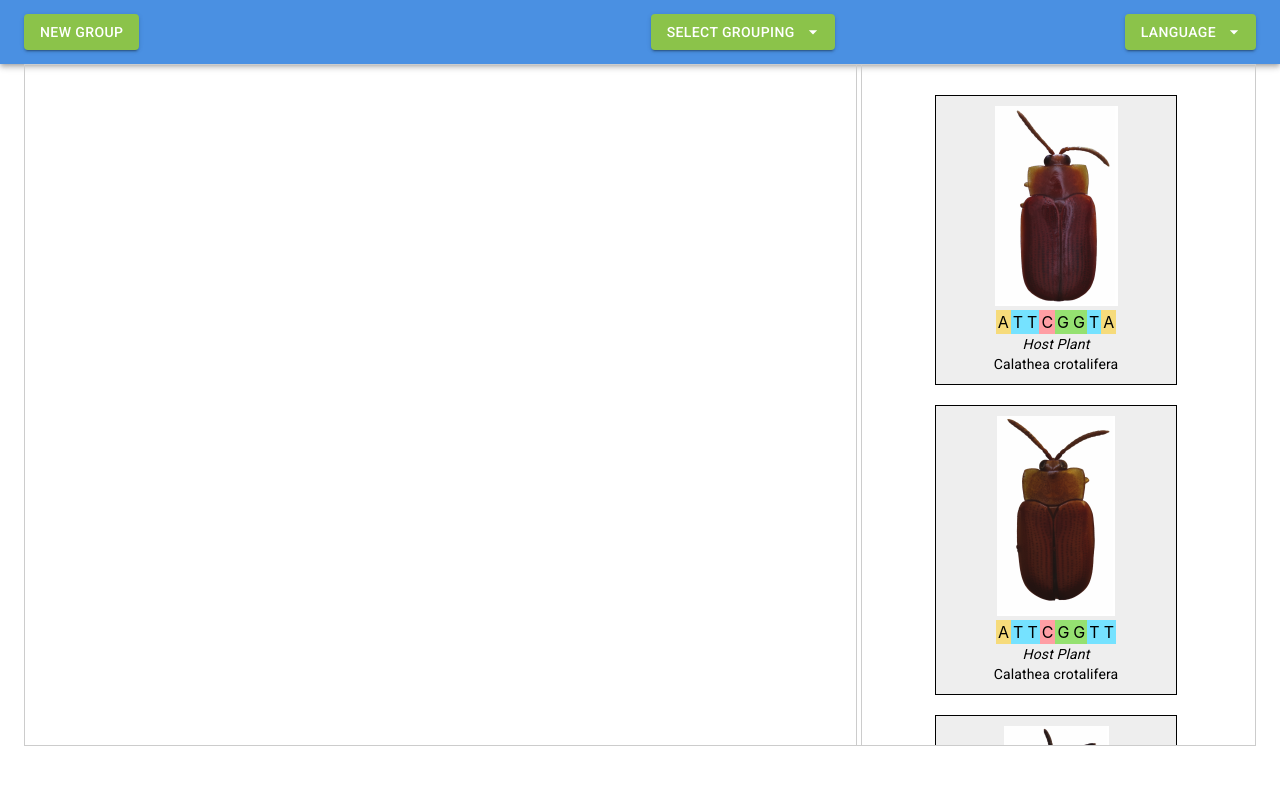
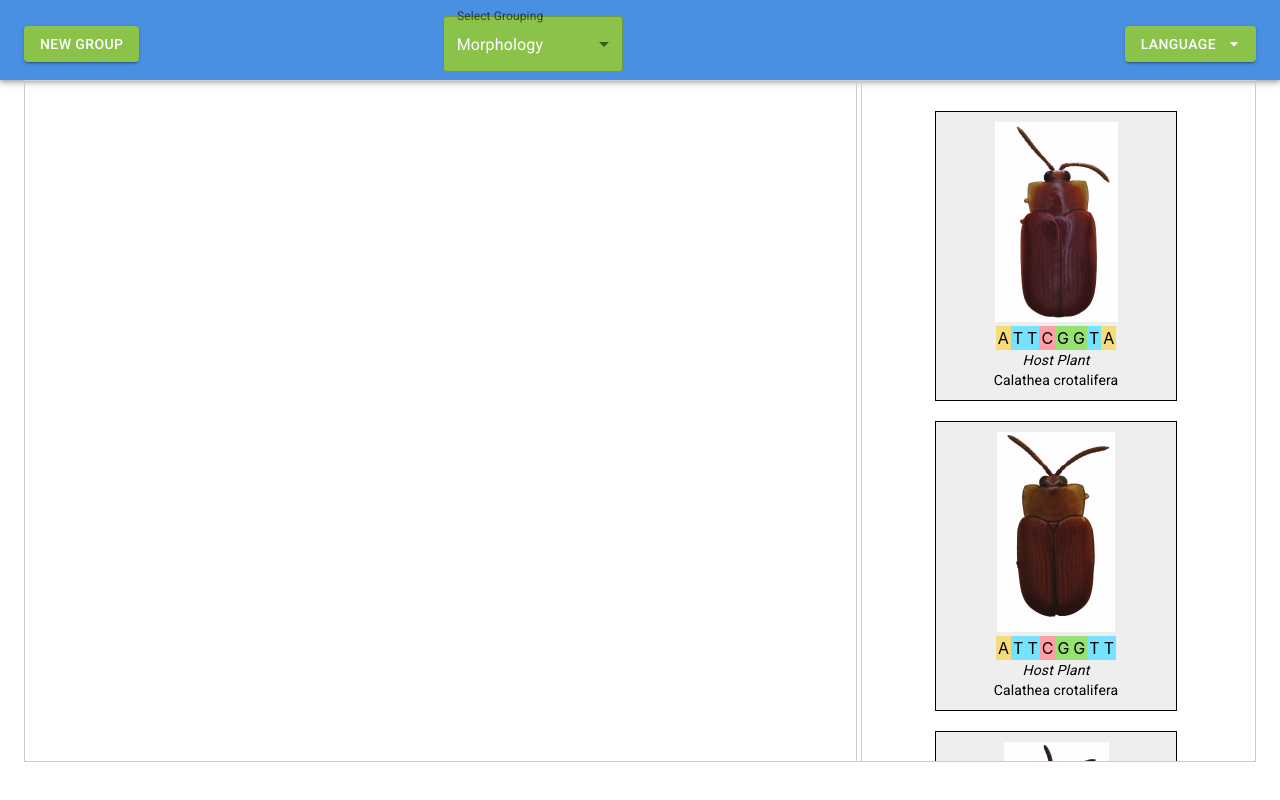
Before and after one commit to ocelots-rcn/EcoSort, a React (Create React App) app: page / in a window 1280 px wide. Built offline with nearby package versions, Linux system fonts and the light colour scheme.

Commit message:
Fixed grouping menu translation and assessment function

```diff
--- a/src/CardHolder.js
+++ b/src/CardHolder.js
@@ -6,7 +6,7 @@ import { ItemTypes } from './ItemTypes';
 import { useDataContext } from './DataProvider';
 
 const CardHolder = () => {
-  const { cards, moveCard, checkGrouping, selectedIndex} = useDataContext();
+  const { cards, moveCard, checkGrouping} = useDataContext();
 
   const [{ isOver }, drop] = useDrop(() => ({
     accept: ItemTypes.CARD,
@@ -49,7 +49,7 @@ const CardHolder = () => {
             backgroundColor: '#8bc34a',
             color: 'white',
           }}
-          onClick={() => checkGrouping(selectedIndex)}
+          onClick={() => checkGrouping()}
         >
           Run Grouping Assessment
         </Button>
--- a/src/DataProvider.js
+++ b/src/DataProvider.js
@@ -45,11 +45,9 @@ const TextContainer = ({ feature_data }) => {
     </Box>
 };
 
-const transformData = (language) => {
+const transformData = () => {
     const cards = dataset.cards || [];
     const groupings = dataset.groupings || {};
-
-    const groupingLabels = Object.keys(groupings).map(key => groupings[key].label[language]);
 
     const transformedCards = cards.reduce((acc, card, index) => {
         acc[index] = {
@@ -89,7 +87,7 @@ const transformData = (language) => {
 
     return {
         cards: transformedCards,
-        groupingLabels,
+        groupings,
     };
 };
 
@@ -98,21 +96,22 @@ const DataContext = createContext();
 
 // Create a provider component
 export const DataProvider = ({ children }) => {
-    const { language } = useContext(LanguageContext);
-
+    const [initialLoad, setInitalLoad] = useState(true)
     const [bins, setBins] = useState([]);
     const [cards, setCards] = useState({});
-    const [groupingLabels, setGroupingLabels] = useState([]);
+    const [groupings, setGroupings] = useState({});
+    const [currentGrouping, setCurrentGrouping] = useState('')
+
     const [open, setOpen] = useState(false);
     const [message, setMessage] = useState('');
-    const [selectedIndex, setSelectedIndex] = useState(null);
 
     useEffect(() => {
         const fetchData = async () => {
             try {
-                const { cards: transformedCards, groupingLabels: labels } = transformData(language);
+                const { cards: transformedCards, groupings } = transformData();
                 setCards(transformedCards);
-                setGroupingLabels(labels);
+                setGroupings(groupings);
+                setCurrentGrouping(Object.keys(groupings)[0] || '')
 
                 const binsFromDataset = dataset.bins || [];
                 setBins(binsFromDataset.map(bin => ({ id: bin, contents: [] })));
@@ -121,31 +120,29 @@ export const DataProvider = ({ children }) => {
             }
         };
 
-        fetchData();
-
-    }, [language]);
+        if(initialLoad === true) {
+            fetchData();
+            setInitalLoad(false);
+        }
+    }, [initialLoad]);
 
     const handleClose = () => {
         setOpen(false);
     };
 
-    const updateSelectedIndex = (index) => {
-        console.log('Setting Selected Index:', index);
-        setSelectedIndex(index);
-    };
-
-    const checkGrouping = (index) => {
+    const checkGrouping = () => {
+        /*
         if (index === null) {
             setMessage('No grouping selected.');
             setOpen(true);
             return;
         }
+        */
 
-        const selectedGrouping = groupingLabels[index];
-        console.log(`Selected Grouping: ${selectedGrouping}`);
+        console.log(`Current Grouping: ${currentGrouping}`);
 
-        const totalCategories = dataset.groupings[selectedGrouping]?.total_categories || bins.length;
-        const assessmentFunction = dataset.groupings[selectedGrouping]?.assessment_function || 'categorical';
+        const totalCategories = dataset.groupings[currentGrouping]?.total_categories || bins.length;
+        const assessmentFunction = dataset.groupings[currentGrouping]?.assessment_function || 'categorical';
 
         console.log(`Total Categories: ${totalCategories}`);
         console.log(`Assessment Function: ${assessmentFunction}`);
@@ -170,11 +167,11 @@ export const DataProvider = ({ children }) => {
             if (cardsInBin.length === 0) continue;
 
             // Debugging: Check the selected grouping value for cards in the bin
-            const firstCardGroupingValue = cardsInBin[0]?.grouping[selectedGrouping];
+            const firstCardGroupingValue = cardsInBin[0]?.grouping[currentGrouping];
             console.log(`First Card Grouping Value in Bin ${bin.id}: ${firstCardGroupingValue}`);
 
             // Check if all cards in this bin have the same grouping value
-            const allMatch = cardsInBin.every(card => card.grouping[selectedGrouping] === firstCardGroupingValue);
+            const allMatch = cardsInBin.every(card => card.grouping[currentGrouping] === firstCardGroupingValue);
             console.log(`All cards match in Bin ${bin.id}: ${allMatch}`);
 
             if (!allMatch) {
@@ -261,7 +258,7 @@ export const DataProvider = ({ children }) => {
       };
 
       return (
-        <DataContext.Provider value={{bins, setBins, cards, setCards, groupingLabels, checkGrouping, moveCard, selectedIndex, updateSelectedIndex, deleteBin}}>
+        <DataContext.Provider value={{bins, setBins, cards, setCards, groupings, currentGrouping, setCurrentGrouping, checkGrouping, moveCard, deleteBin}}>
           {children}
           <Dialog open={open} onClose={handleClose}>
             <DialogTitle>Assessment Result</DialogTitle>
--- a/src/Header.js
+++ b/src/Header.js
@@ -1,8 +1,9 @@
 import React, { useContext, useState } from 'react';
 
-import { AppBar, Toolbar, Button, Menu, MenuItem, Box, Grid } from '@mui/material';
+import { AppBar, Toolbar, Button, Menu, MenuItem, Grid } from '@mui/material';
 import FormControl from '@mui/material/FormControl';
 import Select from '@mui/material/Select';
+import InputLabel from '@mui/material/InputLabel';
 
 import ArrowDropDownIcon from '@mui/icons-material/ArrowDropDown';
 
@@ -10,19 +11,9 @@ import LanguageContext from './LanguageContext';
 import { useDataContext } from './DataProvider'; // Import DataProvider context hook
 
 const Header = ({ onNewBin }) => {
-  const { translation, setLanguage } = useContext(LanguageContext);
-  const {groupingLabels, updateSelectedIndex } = useDataContext(); // Access groupingLabels and checkGrouping from DataProvider
-  const [anchorEl, setAnchorEl] = useState(null);
+  const { translation, translateBlock, setLanguage } = useContext(LanguageContext);
+  const {groupings, currentGrouping, setCurrentGrouping } = useDataContext(); // Access groupingLabels and checkGrouping from DataProvider
   const [langAnchorEl, setLangAnchorEl] = useState(null);
-  const [currentGrouping, setCurrentGrouping] = useState('Select Grouping');
-
-  const handleMenuClick = (event) => {
-    setAnchorEl(event.currentTarget);
-  };
-
-  const handleMenuClose = () => {
-    setAnchorEl(null);
-  };
 
   const handleLangMenuClick = (event) => {
     setLangAnchorEl(event.currentTarget);
@@ -41,15 +32,9 @@ const Header = ({ onNewBin }) => {
     onNewBin();
   };
 
-  const handleGroupingSelect = (index) => {
-    setCurrentGrouping(groupingLabels[index]);
-    updateSelectedIndex(index); // Set the selected index
-    handleMenuClose();
-  };
-
   return (
     <AppBar position="static" sx={{ backgroundColor: '#4a90e2' }}>
-      <Toolbar>
+      <Toolbar sx={{ marginTop: 1}}>
         <Grid container alignItems="center">
           <Grid item xs={4}>
             <Button
@@ -61,30 +46,18 @@ const Header = ({ onNewBin }) => {
             </Button>
           </Grid>
           <Grid item xs={6}>
-            <Box sx={{ display: 'flex', justifyContent: 'center' }}>
-              <Button
-                variant="contained"
-                sx={{ backgroundColor: '#8bc34a', color: '#fff' }}
-                endIcon={<ArrowDropDownIcon />}
-                onClick={handleMenuClick}
-              >
-                {currentGrouping}
-              </Button>
-              <Menu anchorEl={anchorEl} open={Boolean(anchorEl)} onClose={handleMenuClose}>
-                {groupingLabels && groupingLabels.length > 0 ? (
-                  groupingLabels.map((grouping, index) => (
-                    <MenuItem
-                      key={grouping}
-                      onClick={() => handleGroupingSelect(index)} // Pass the index
-                    >
-                      {grouping}
-                    </MenuItem>
-                  ))
-                ) : (
-                  <MenuItem disabled>No groupings available</MenuItem>
-                )}
-              </Menu>
-            </Box>
+            <FormControl variant="outlined" sx={{ m: 1, minWidth: 180 }}>
+                <InputLabel id="grouping-label">{translation['selectGrouping']}</InputLabel>
+                <Select
+                    sx={{ backgroundColor: '#8bc34a', color: '#fff' }}
+                    labelId="grouping-label"
+                    value={currentGrouping}
+                    onChange={(event) => setCurrentGrouping(event.target.value)}>
+                    {Object.keys(groupings).map((group) =>
+                        <MenuItem key={group} value={group}>{translateBlock(groupings[group].label)}</MenuItem>
+                    )}
+                </Select>
+            </FormControl>
           </Grid>
           <Grid item xs={2} sx={{ display: 'flex', justifyContent: 'flex-end' }}>
             <Button
--- a/src/translations.js
+++ b/src/translations.js
@@ -2,18 +2,21 @@ const translations = {
   en: {
     newBin: 'New Group',
     group: 'Group',
+    selectGrouping: "Select Grouping",
     feature: 'Feature',
     language: 'Language',
   },
   es: {
     newBin: 'Nuevo Grupo',
     group: 'Grupo',
+    selectGrouping: 'Seleccionar agrupación',
     feature: 'Característica',
     language: 'Idioma',
   },
   fr: {
     newBin: 'Nouveau Groupe',
     group: 'Groupe',
+    selectGrouping: 'Sélectionner un regroupement',
     feature: 'Fonctionnalité',
     language: 'Langue',
   },
```
